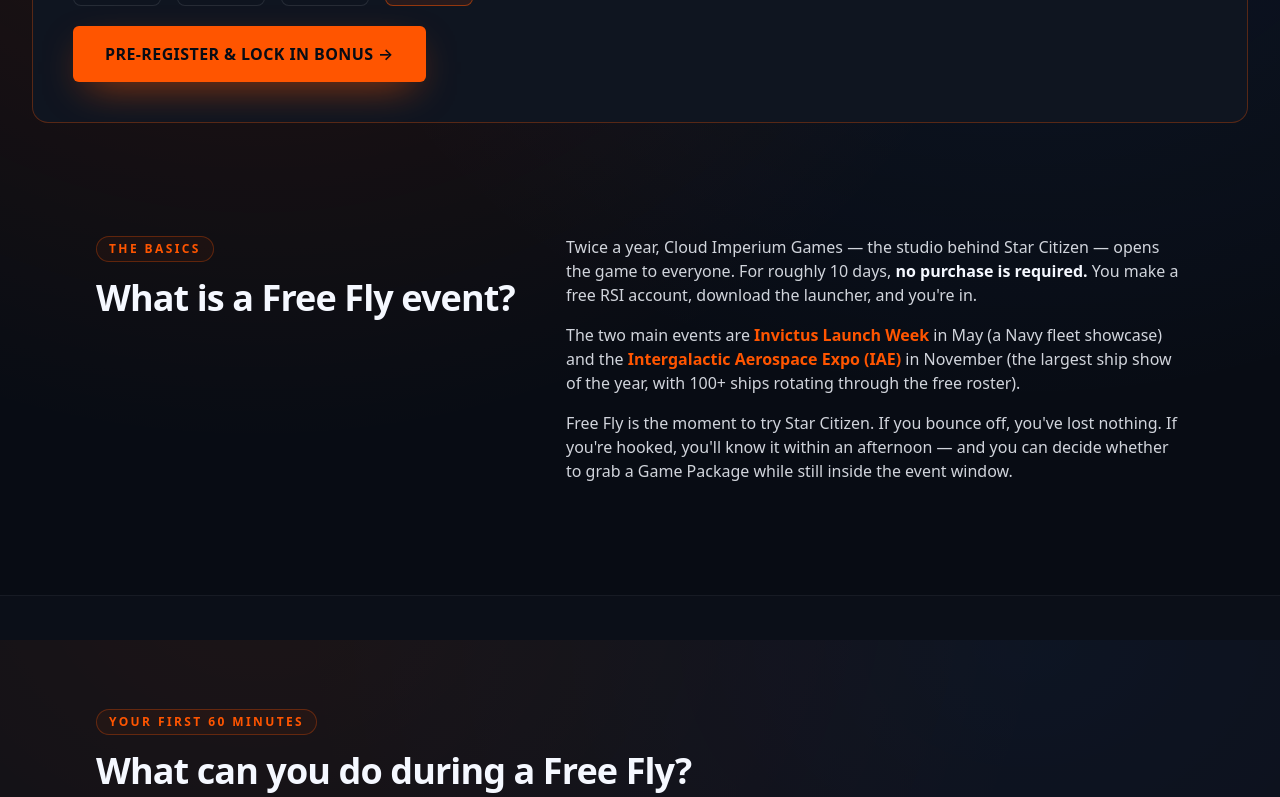
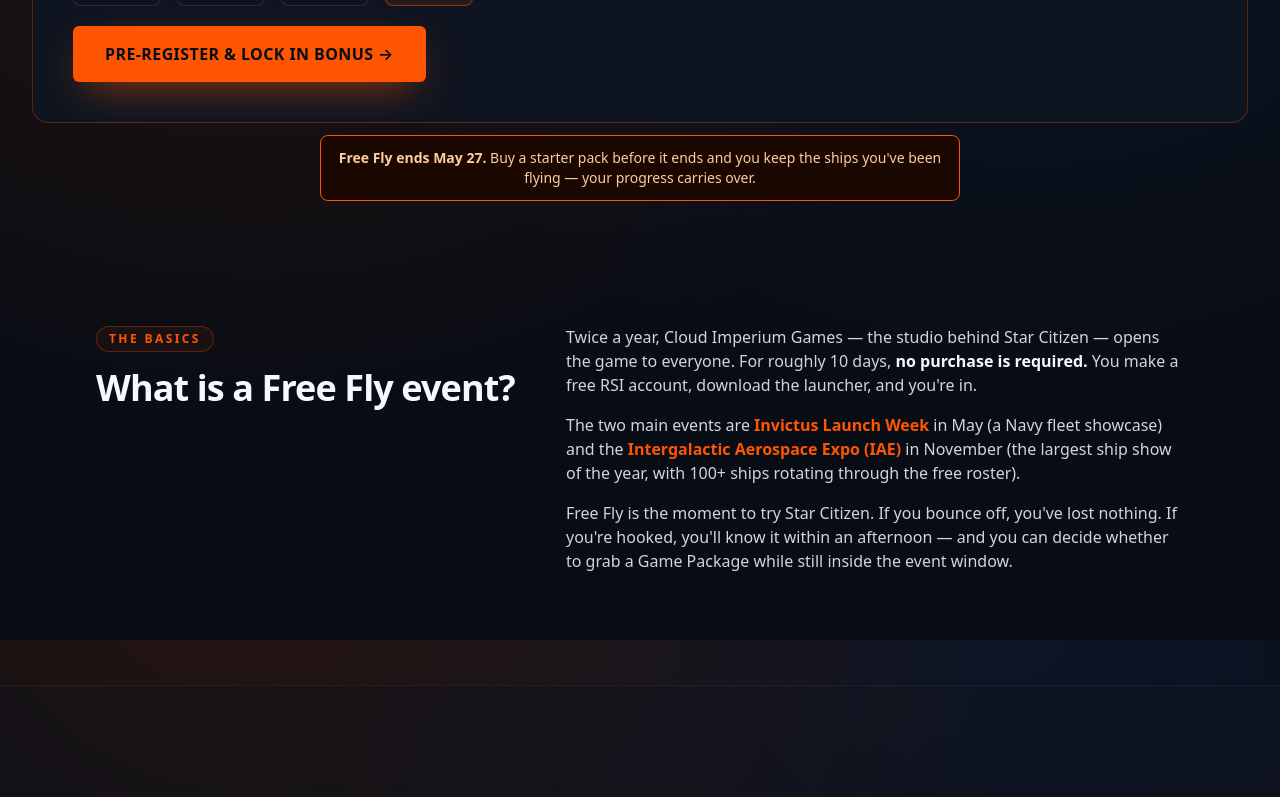
Before and after one commit to doc-flanigan/freeflyevent-site, a Next.js app: page / in a window 1280 px wide. Shown: the part 960-1757 px from the top of the page. Built offline with nearby package versions, Linux system fonts and the light colour scheme; no server answers.

Commit message:
feat: add Discord invite CTA and Free Fly urgency callout
- DiscordCTA renders below main enlist button with invite link
- UrgencyCallout shows buy-before-May-27 message, auto-hides after event end
- Both use NEXT_PUBLIC_DISCORD_INVITE_URL env var

```diff
--- a/src/app/page.tsx
+++ b/src/app/page.tsx
@@ -11,6 +11,8 @@
 import { TwitchClip } from '@/components/TwitchClip';
 import { LightboxImage } from '@/components/LightboxImage';
 import { FREE_FLY_HISTORY, getEventStatus, getActiveBonusOverride, REFERRAL_URL } from '@/data/events';
+import { DiscordCTA } from '@/components/DiscordCTA';
+import { UrgencyCallout } from '@/components/UrgencyCallout';
 
 const DEFENSECON_CLIP_ID = 'SneakyResourcefulStingrayBlargNaut-oB90qB92tLYAmJbF';
 
@@ -246,9 +248,13 @@
                   See all past Free Fly events →
                 </Link>
               </div>
+              <DiscordCTA />
             </div>
           </section>
         )}
+
+        {/* URGENCY CALLOUT — auto-hides after May 27, 2026 */}
+        <UrgencyCallout />
 
         {/* WHAT IS A FREE FLY */}
         <section className="container-narrow py-20 sm:py-28">
@@ -355,6 +361,7 @@
                     </div>
                     <div className="mt-6">
                       <CTAButton size="lg">Create Your Free Account Now</CTAButton>
+                      <DiscordCTA />
                     </div>
                     <p className="text-muted text-sm mt-3">
                       Want the full referral code details?{' '}
@@ -438,6 +445,7 @@
                   </div>
                   <div className="mt-6">
                     <CTAButton size="lg">Create Your Free Account Now</CTAButton>
+                    <DiscordCTA />
                   </div>
                   <p className="text-muted text-sm mt-3">
                     Want the full referral code details?{' '}
--- /dev/null
+++ b/src/components/DiscordCTA.tsx
@@ -0,0 +1,24 @@
+'use client'
+import Link from 'next/link'
+
+const DISCORD_URL = process.env.NEXT_PUBLIC_DISCORD_INVITE_URL ?? 'https://discord.gg/GzwgugjH'
+
+export function DiscordCTA() {
+  return (
+    <div className="mt-3 text-center">
+      <p className="text-sm" style={{ color: '#6b7890' }}>
+        Already signed up?{' '}
+        <Link
+          href={DISCORD_URL}
+          target="_blank"
+          rel="noopener noreferrer"
+          style={{ color: '#ff7733' }}
+          className="underline underline-offset-4 hover:opacity-80 transition-opacity"
+        >
+          Join the DayOneCitizen Discord
+        </Link>{' '}
+        for starter help and ship advice.
+      </p>
+    </div>
+  )
+}
--- /dev/null
+++ b/src/components/UrgencyCallout.tsx
@@ -0,0 +1,19 @@
+'use client'
+
+// Remove from page.tsx after May 27, 2026
+const EVENT_END = new Date('2026-05-28T00:00:00Z')
+
+export function UrgencyCallout() {
+  if (new Date() >= EVENT_END) return null
+  return (
+    <div className="mx-auto max-w-2xl px-4 py-3">
+      <div
+        className="rounded-lg border px-4 py-3 text-sm text-center"
+        style={{ borderColor: '#ff5500', backgroundColor: '#1a0800', color: '#ffcca0' }}
+      >
+        <strong>Free Fly ends May 27.</strong>{' '}
+        Buy a starter pack before it ends and you keep the ships you&apos;ve been flying — your progress carries over.
+      </div>
+    </div>
+  )
+}
```
